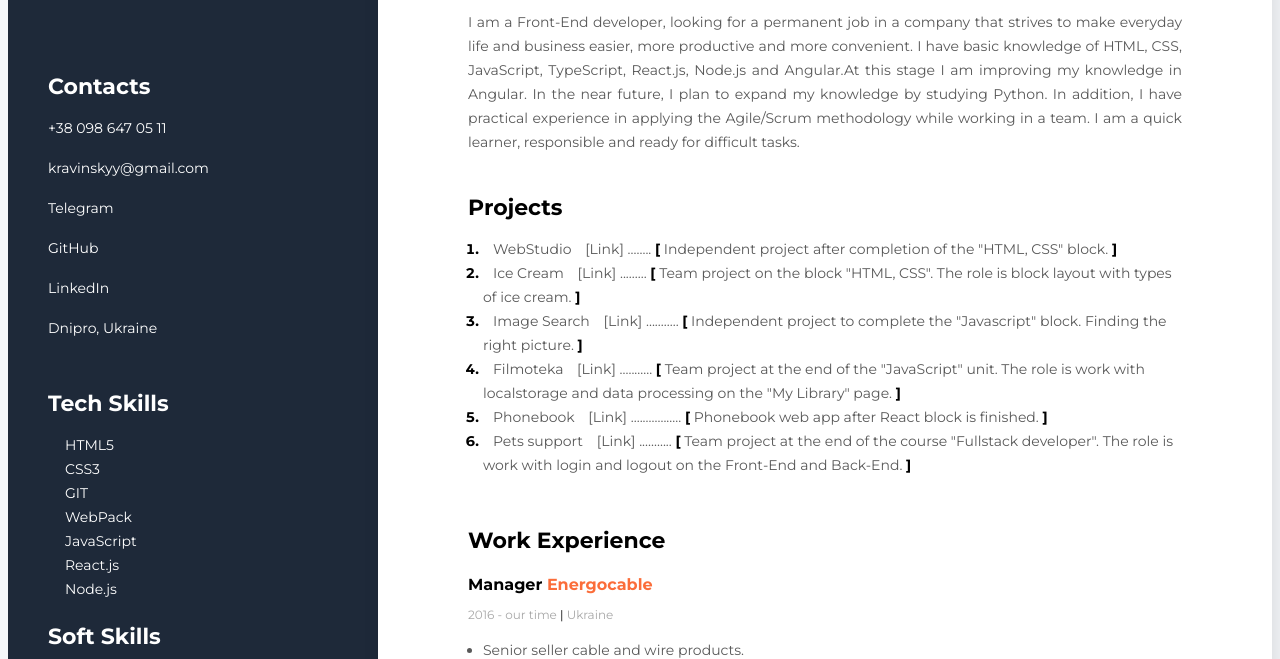
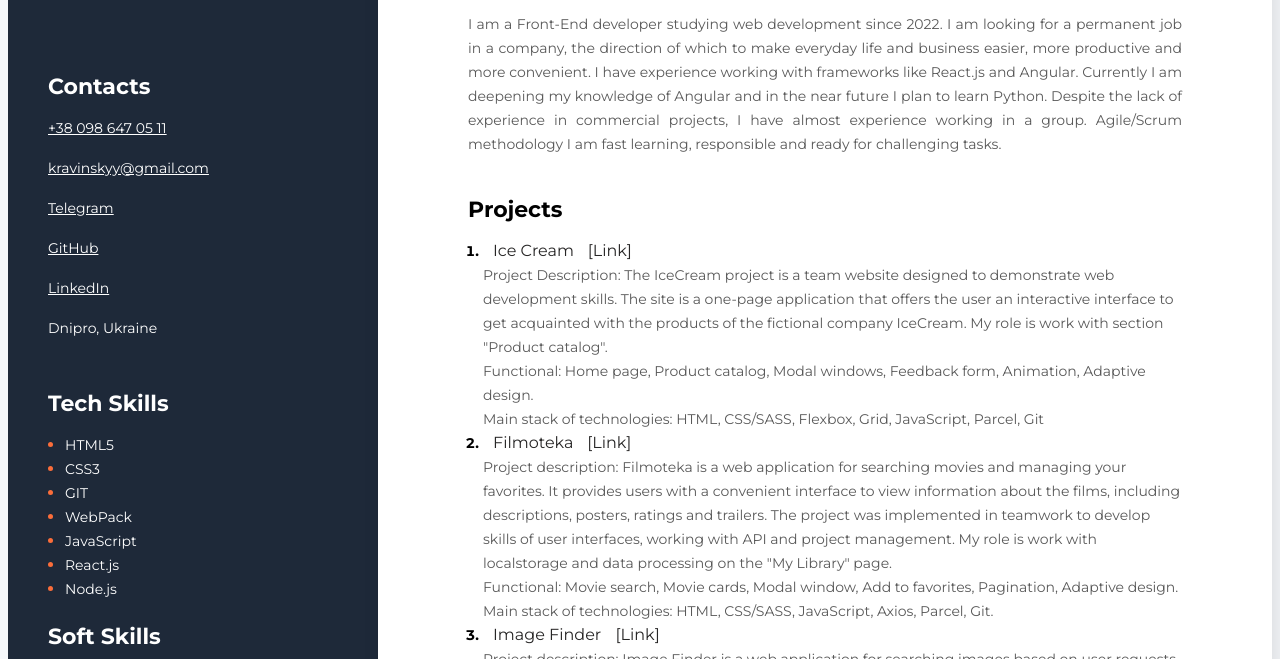
Before and after one commit to OlegKravinskyy/resume, a plain HTML site: page index.html in a window 1280 px wide. Shown: the part 329-988 px from the top of the page. Drawn offline with Linux system fonts and the light colour scheme.

Commit message:
add changes to section summary and projects

```diff
--- a/index.html
+++ b/index.html
@@ -27,12 +27,12 @@
 					<h2 class="projects">Summary</h2>
 
 					<p class="about-description">
-						I am a Front-End developer, looking for a permanent job in a company that strives to make everyday life and
-						business easier, more productive and more convenient. I have basic knowledge of HTML, CSS, JavaScript,
-						TypeScript, React.js, Node.js and Angular.At this stage I am improving my knowledge in Angular. In the near
-						future, I plan to expand my knowledge by studying Python. In addition, I have practical experience in
-						applying the Agile/Scrum methodology while working in a team. I am a quick learner, responsible and ready
-						for difficult tasks.
+						I am a Front-End developer studying web development since 2022. I am looking for a permanent job in a
+						company, the direction of which to make everyday life and business easier, more productive and more
+						convenient. I have experience working with frameworks like React.js and Angular. Currently I am deepening my
+						knowledge of Angular and in the near future I plan to learn Python. Despite the lack of experience in
+						commercial projects, I have almost experience working in a group. Agile/Scrum methodology I am fast
+						learning, responsible and ready for challenging tasks.
 					</p>
 				</div>
 
@@ -42,7 +42,7 @@
 					<h3 class="title">Projects</h3>
 
 					<ol class="project-list">
-						<li class="project-item">
+						<!-- <li class="project-item">
 							<span class="project">
 								<a href="https://olegkravinskyy.github.io/goit-markup-hw-08/" class="project-link">WebStudio</a>
 								<a href="https://github.com/OlegKravinskyy/goit-markup-hw-08" class="project-link">[Link]</a>
@@ -51,19 +51,28 @@
 								Independent project after completion of the "HTML, CSS" block.
 								<span class="project-bracket">]</span>
 							</span>
-						</li>
+						</li> -->
 						<li class="project-item">
 							<span class="project">
 								<a href="https://alexandrdrapoy.github.io/project_group_icecream/" class="project-link">Ice Cream</a>
 								<a href="https://github.com/AlexandrDrapoy/project_group_icecream" class="project-link">[Link]</a>
+								<br />
 
-								.........
-								<span class="project-bracket">[</span>
-								Team project on the block "HTML, CSS". The role is block layout with types of ice cream.
-								<span class="project-bracket">]</span>
+								<!-- ......... -->
+								<!-- <span class="project-bracket">[</span> -->
+								Project Description: The IceCream project is a team website designed to demonstrate web development
+								skills. The site is a one-page application that offers the user an interactive interface to get
+								acquainted with the products of the fictional company IceCream. My role is work with section "Product
+								catalog".
+								<br />
+								Functional: Home page, Product catalog, Modal windows, Feedback form, Animation, Adaptive design.
+								<br />
+								Main stack of technologies: HTML, CSS/SASS, Flexbox, Grid, JavaScript, Parcel, Git
+
+								<!-- <span class="project-bracket">]</span> -->
 							</span>
 						</li>
-						<li class="project-item">
+						<!-- <li class="project-item">
 							<span class="project">
 								<a href="https://olegkravinskyy.github.io/goit-js-hw-11/" class="project-link">Image Search</a>
 								<a href="https://github.com/OlegKravinskyy/goit-js-hw-11" class="project-link">[Link]</a>
@@ -73,33 +82,47 @@
 								Independent project to complete the "Javascript" block. Finding the right picture.
 								<span class="project-bracket">]</span>
 							</span>
-						</li>
+						</li> -->
 						<li class="project-item">
 							<span class="project">
 								<a href="https://dmytrik.github.io/filmoteka-js/" class="project-link">Filmoteka</a>
 								<a href="https://github.com/dmytrik/filmoteka-js" class="project-link">[Link]</a>
+								<br />
 
-								...........
-								<span class="project-bracket">[</span>
-								Team project at the end of the "JavaScript" unit. The role is work with localstorage and data processing
-								on the "My Library" page.
+								<!-- ........... -->
+								<!-- <span class="project-bracket">[</span> -->
+								Project description: Filmoteka is a web application for searching movies and managing your favorites. It
+								provides users with a convenient interface to view information about the films, including descriptions,
+								posters, ratings and trailers. The project was implemented in teamwork to develop skills of user
+								interfaces, working with API and project management. My role is work with localstorage and data
+								processing on the "My Library" page.
+								<br />
+								Functional: Movie search, Movie cards, Modal window, Add to favorites, Pagination, Adaptive design.
+								<br />
+								Main stack of technologies: HTML, CSS/SASS, JavaScript, Axios, Parcel, Git.
 							</span>
-							<span class="project-bracket">]</span>
+							<!-- <span class="project-bracket">]</span> -->
 						</li>
 						<li class="project-item">
 							<span class="project">
-								<a href="https://olegkravinskyy.github.io/goit-react-hw-08-phonebook/" class="project-link">
-									Phonebook
+								<a href="https://github.com/OlegKravinskyy/goit-react-hw-04-images" class="project-link">
+									Image Finder
 								</a>
-								<a href="https://github.com/OlegKravinskyy/goit-react-hw-08-phonebook" class="project-link">[Link]</a>
+								<a href="https://github.com/OlegKravinskyy/goit-react-hw-04-images" class="project-link">[Link]</a>
+								<br />
+								Project description: Image Finder is a web application for searching images based on user requests. The
+								project was developed as part of a homework with React. The main task is to implement the functional
+								components, hooks and state management in React.
+								<br />
+								Functional: Image search, Image gallery, Mode window, Pagination, Load.
+								<br />
+								Main stack of technologies: React.js, React Hooks, Axios, CSS Modules, PropTypes.
 
-								.................
-								<span class="project-bracket">[</span>
-								Phonebook web app after React block is finished.
-								<span class="project-bracket">]</span>
+								<!-- <span class="project-bracket">[</span> -->
+								<!-- <span class="project-bracket">]</span> -->
 							</span>
 						</li>
-						<li class="project-item">
+						<!-- <li class="project-item">
 							<span class="project">
 								<a href="https://dmytrik.github.io/filmoteka-js/" class="project-link">Pets support</a>
 								<a href="https://tizenmile.github.io/pets-support-project-frontend" class="project-link">[Link]</a>
@@ -110,7 +133,7 @@
 								the Front-End and Back-End.
 							</span>
 							<span class="project-bracket">]</span>
-						</li>
+						</li> -->
 					</ol>
 				</div>
 
@@ -255,9 +278,9 @@
 				<div class="soft-skills">
 					<h3 class="sidebar-title">Languages</h3>
 					<ul class="soft-skills-list">
-						<li class="soft-skills-item"><span class="soft-skills-text">Ukrainian - fluent</span></li>
-						<li class="soft-skills-item"><span class="soft-skills-text">Russian - native</span></li>
-						<li class="soft-skills-item"><span class="soft-skills-text">English - upper-intermediate</span></li>
+						<!-- <li class="soft-skills-item"><span class="soft-skills-text">Ukrainian - fluent</span></li>
+						<li class="soft-skills-item"><span class="soft-skills-text">Russian - native</span></li> -->
+						<li class="soft-skills-item"><span class="soft-skills-text">English - Upper-intermediate</span></li>
 					</ul>
 				</div>
 			</aside>
--- a/styles/styles.css
+++ b/styles/styles.css
@@ -29,7 +29,7 @@ body {
 .about-position {
 	font-style: normal;
 	font-weight: 700;
-	font-size: 18px;
+	font-size: 32px;
 	line-height: 17px;
 	color: #000000;
 	margin-bottom: 20px;
@@ -80,13 +80,21 @@ body {
 	line-height: 24px;
 	color: #000000;
 }
-.project,
-.project-link {
+.project {
 	font-style: normal;
 	font-weight: 400;
 	font-size: 14px;
 	line-height: 24px;
 	color: #595959;
+	text-decoration: none;
+}
+
+.project-link {
+	font-style: normal;
+	font-weight: 400;
+	font-size: 16px;
+	line-height: 24px;
+	color: #272626;
 	text-decoration: none;
 }
 
@@ -103,8 +111,6 @@ body {
 
 /* work styles */
 
-.work {
-}
 .work-position {
 	font-style: normal;
 	font-weight: 700;
@@ -113,6 +119,7 @@ body {
 	color: #000000;
 	margin-bottom: 10px;
 }
+
 .organization {
 	font-style: normal;
 	font-weight: 700;
@@ -150,6 +157,7 @@ body {
 	line-height: 24px;
 	color: #595959;
 }
+
 /* Education styles */
 
 .education {
@@ -171,6 +179,7 @@ body {
 	line-height: 17px;
 	color: #000000;
 }
+
 .date {
 	font-style: normal;
 	font-weight: 400;
@@ -228,7 +237,7 @@ body {
 	line-height: 24px;
 	color: #ffffff;
 	margin-right: 5px;
-	text-decoration: none;
+	/* text-decoration: none; */
 }
 
 .contact-link {
@@ -237,7 +246,7 @@ body {
 	font-size: 14px;
 	line-height: 24px;
 	color: white;
-	text-decoration: none;
+	/* text-decoration: none; */
 }
 
 .contacts,
@@ -251,7 +260,7 @@ body {
 	color: #ffffff;
 	padding: 0;
 	margin-left: 17px;
-	list-style: none;
+	/* list-style: none; */
 }
 
 .tech-skills-item,
```
Also changed, not shown: 2 other files.
